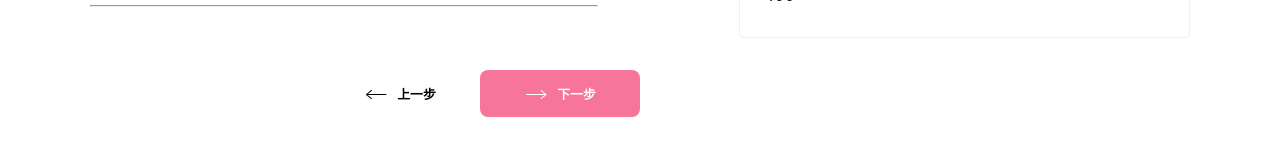
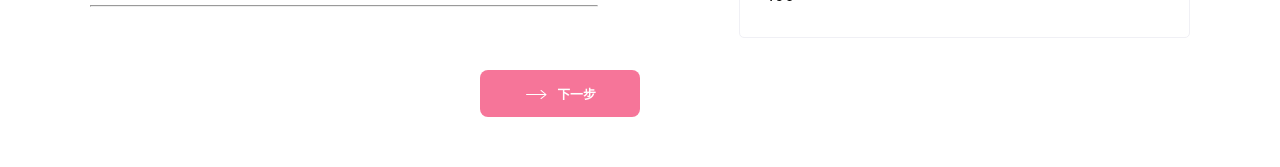
Before and after one commit to qweb321/alpha-shop, a React (Create React App) app: page / in a window 1280 px wide. Shown: the part 622-789 px from the top of the page. Built offline with nearby package versions, Linux system fonts and the light colour scheme.

Commit message:
feat: add Progress control state

```diff
--- a/src/components/Main/Main.jsx
+++ b/src/components/Main/Main.jsx
@@ -3,16 +3,28 @@ import StepProgress from './Progress/StepProgress'
 import StepForm from './Progress/StepForm'
 import Cart from './Cart/Cart'
 import ProgressControl from './Progress/ProgressControl'
+import { useState } from 'react'
 
 function Main() {
+    const [step, setStep] = useState(1)
+    function handleStep(e) {
+        const isNext = e.target.classList.contains('nextStepBtn')
+        if (step === 3) {
+           return setStep(isNext ? step : step -1)
+        }
+
+        setStep(isNext ? step + 1 : step - 1)
+
+    }
+    console.log(step);
     return (
         <div className={styles.mainContainer}>
             <section className={styles.registerContainer}>
-                <StepProgress />
-                <StepForm />
+                <StepProgress currentStep={step}/>
+                <StepForm currentStep={step} />
             </section>
             <Cart />
-            <ProgressControl />
+            <ProgressControl onStepControl={handleStep} currentStep={step}/>
         </div>
     )
 }
--- a/src/components/Main/Progress/Button.jsx
+++ b/src/components/Main/Progress/Button.jsx
@@ -1,13 +1,13 @@
 import styles from './Button.module.css'
 
 
-function Button({type, children, className}) {
+function Button({type, children, className, onClick}) {
     const classPrevStepBtn =
         className === "nextStepBtn" ? styles.nextStepBtn : "";
     const classNextStepBtn =
         className === "prevStepBtn" ? styles.prevStepBtn : "";
     return (
-        <button className={ `${styles.button} ${classPrevStepBtn} ${classNextStepBtn}` } type={type}>
+        <button className={ `${styles.button} ${classPrevStepBtn} ${classNextStepBtn} ${className}` } type={type} onClick={onClick}>
             {children}
         </button>
     )
--- a/src/components/Main/Progress/ProgressControl.jsx
+++ b/src/components/Main/Progress/ProgressControl.jsx
@@ -3,16 +3,26 @@ import styles from "./ProgressControl.module.css"
 import rightArrow from '../../../public/icon/right-arrow.svg'
 import leftArrow from '../../../public/icon/left-arrow.svg'
 
-function ProgressControl() {
+function ProgressControl({onStepControl, currentStep}) {
+    if (currentStep === 1) {
+        return (
+        <section className={styles.buttonGroup}>
+            <Button className="nextStepBtn" onClick={onStepControl}>
+                <img src={rightArrow} alt="" className="nextStepBtn" />
+                下一步
+            </Button>
+        </section>)
+    }
+
     return (
         <section className={styles.buttonGroup}>
-            <Button className="prevStepBtn">
-                <img src={leftArrow} alt="" />
+            <Button className="prevStepBtn" onClick={onStepControl}>
+                <img src={leftArrow} className="prevStepBtn" alt="" />
                 上一步
             </Button>
-            <Button className="nextStepBtn">
-                <img src={rightArrow} alt="" />
-                下一步
+            <Button className="nextStepBtn" onClick={onStepControl}>
+                <img src={rightArrow} alt="" className="nextStepBtn" />
+                {currentStep === 3 ? '確認下單' : '下一步'}
             </Button>
         </section>
     )
--- a/src/components/Main/Progress/StepItem.jsx
+++ b/src/components/Main/Progress/StepItem.jsx
@@ -1,10 +1,10 @@
 import styles from './StepProgress.module.css'
 
-function StepItem({number, title}) {
+function StepItem({number, title, currentStep}) {
     return (
         <div className={styles.step}>
             <div className={styles.circleContainer}>
-                <div className={styles.stepNumber}>{number}</div>
+                <div className={`${styles.stepNumber} ${currentStep > number ? styles.active : ''}`}>{number}</div>
             </div>
             <div className={styles.lableContainer}>{title}</div>
         </div>
--- a/src/components/Main/Progress/StepProgress.jsx
+++ b/src/components/Main/Progress/StepProgress.jsx
@@ -1,16 +1,16 @@
 import styles from "./StepProgress.module.css";
 import StepItem from './StepItem'
 
-function StepProgress() {
+function StepProgress({currentStep}) {
     return (
         <section className="stepper">
             <h2 className={styles.stepTitle}>結帳</h2>
             <div className={styles.stepperContainer}>
-                <StepItem title="寄送地址" number="1" />
+                <StepItem title="寄送地址" number="1" currentStep={currentStep} />
                 <span className={styles.connectLine}></span>
-                <StepItem title="運送方式" number="2" />
+                <StepItem title="運送方式" number="2" currentStep={currentStep} />
                 <span className={styles.connectLine}></span>
-                <StepItem title="付款資訊" number="3" />
+                <StepItem title="付款資訊" number="3" currentStep={currentStep} />
             </div>
         </section>
     )
--- a/src/components/Main/Progress/StepProgress.module.css
+++ b/src/components/Main/Progress/StepProgress.module.css
@@ -40,6 +40,12 @@
     margin-right: 20px;
 }
 
+.active{
+    background-image: url("../../../public/icon/pg-complete.svg");
+    color: transparent;
+}
+
+
 @media screen and (max-width: 749.5px) {
     .lableContainer {
         display: none;
```
Also changed, not shown: src/public/icon/pg-complete.svg (added).
